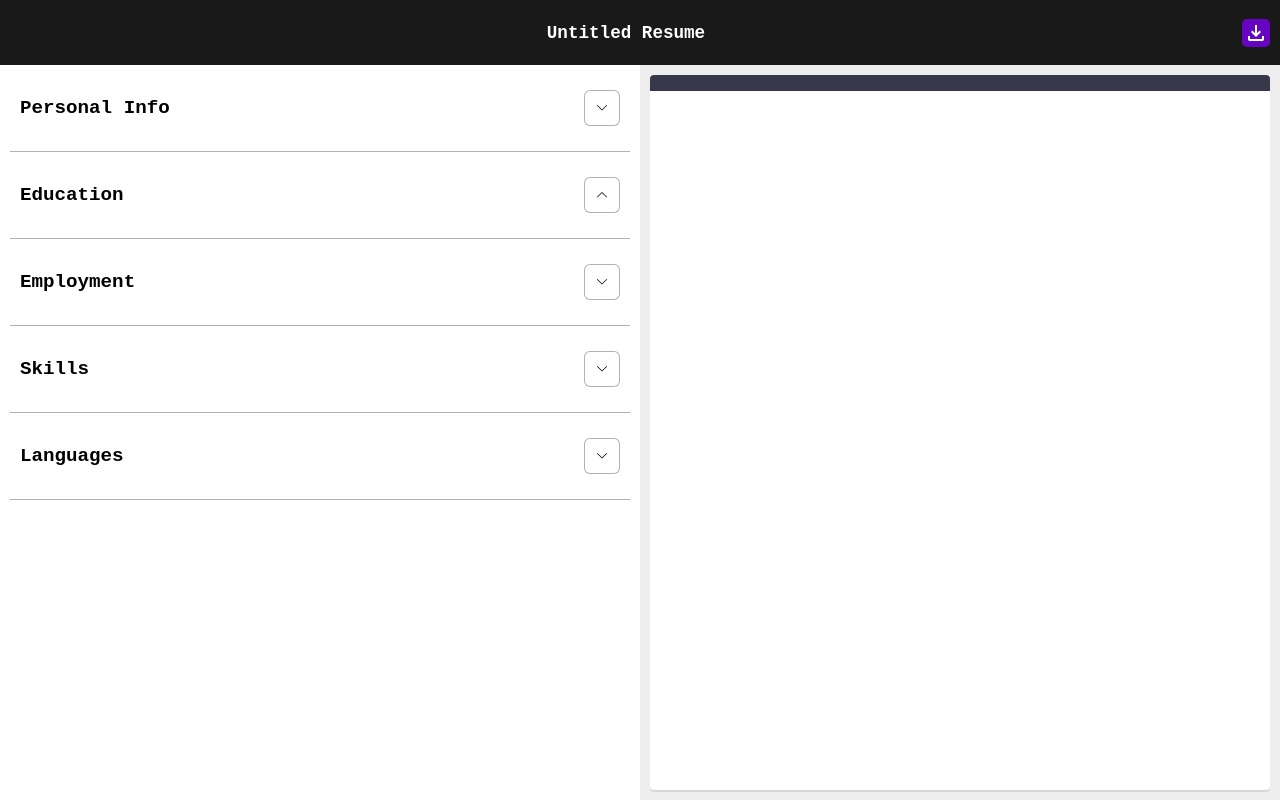
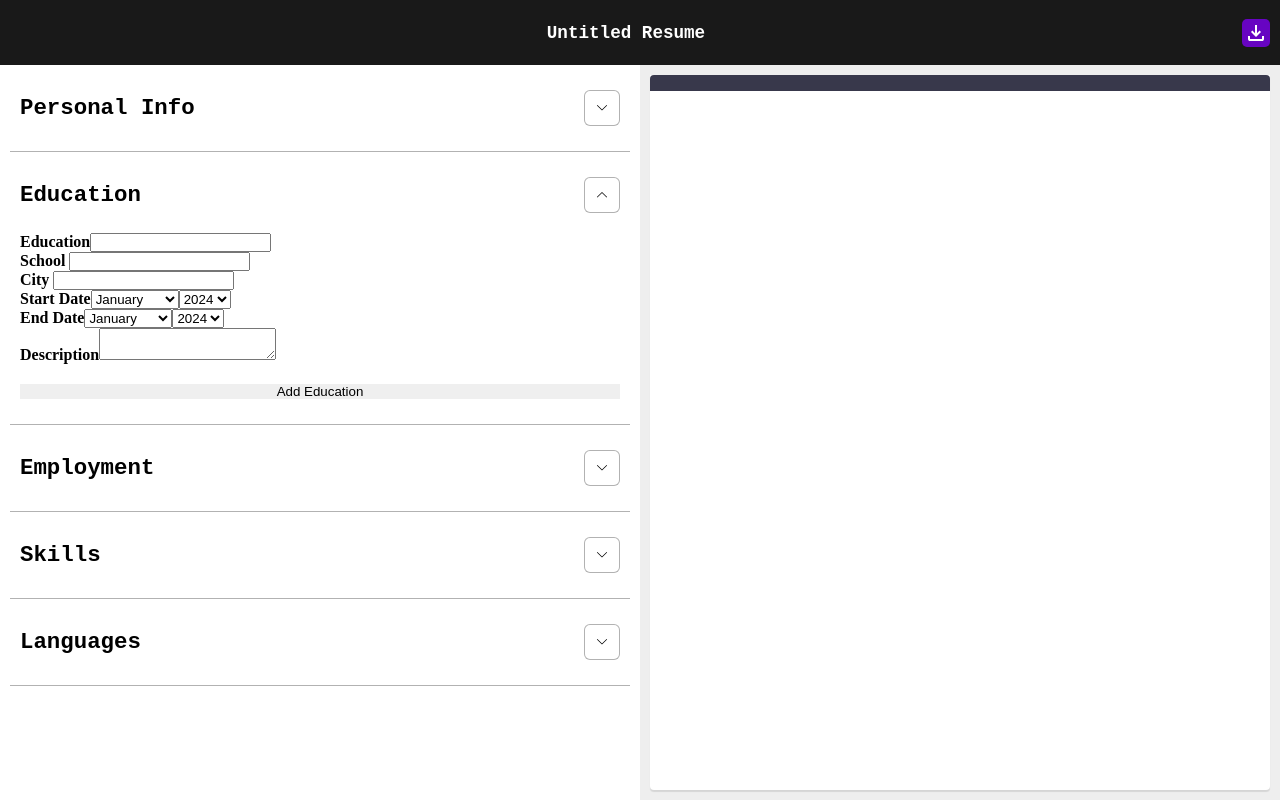
Before and after one commit to LukBlan/cv-application, a React (Vite) app: page / in a window 1280 px wide. Both pictures are taken after a click on the button 602 px from the left and 195 px from the top of the page. Built offline with nearby package versions, Linux system fonts and the light colour scheme.

Commit message:
Add education tab section

```diff
--- a/src/components/App.jsx
+++ b/src/components/App.jsx
@@ -7,8 +7,9 @@ import { ImageButton } from './ImageButton';
 function App() {
   const [hiddenButton, setHidden] = useState(false);
   const [personInfo, setPersonInfo] = useState({ name: '', surname: '', email: '' });
+  const [education, setEducation] = useState([]);
   const buttonClass = `show-preview-button ${hiddenButton ? 'hide' : ''}`;
-  const cvSections = ['Education', 'Employment', 'Skills', 'Languages'];
+  const cvSections = ['Employment', 'Skills', 'Languages'];
 
   const toggleHide = () => setHidden(!hiddenButton);
   const changeName = (event) => setPersonInfo({ ...personInfo, name: event.target.value });
@@ -17,6 +18,7 @@ function App() {
 
   const personObject = {
     personInfo,
+    education,
     changeName,
     changeSurname,
     changeEmail,
--- /dev/null
+++ b/src/components/EducationForm.jsx
@@ -0,0 +1,58 @@
+function EducationForm() {
+  const yearsAmount = 100;
+  const months = [
+    'January', 'February', 'March',
+    'April', 'May', 'June', 'July', 'August', 'September',
+    'October', 'November', 'December',
+  ];
+  const currentYear = new Date().getFullYear();
+  const firstYear = currentYear - yearsAmount;
+  const yearsArray = new Array(yearsAmount).fill(1).map((value, index) => firstYear + index + 1).reverse();
+
+  return (
+    <form>
+      <div>
+        <label>Education</label>
+        <input />
+      </div>
+
+      <div>
+        <label> School </label>
+        <input />
+      </div>
+
+      <div>
+        <label> City </label>
+        <input />
+      </div>
+
+      <div>
+        <label>Start Date</label>
+        <select>
+          {months.map((month) => <option value={month}>{month}</option>)}
+        </select>
+        <select>
+          {yearsArray.map((year) => <option value={year}>{year}</option>)}
+        </select>
+      </div>
+
+      <div>
+        <label>End Date</label>
+        <select>
+          {months.map((month) => <option value={month}>{month}</option>)}
+        </select>
+        <select>
+          {yearsArray.map((year) => <option value={year}>{year}</option>)}
+        </select>
+      </div>
+
+      <div>
+        <label>Description</label>
+        <textarea />
+      </div>
+
+    </form>
+  );
+}
+
+export { EducationForm };
--- /dev/null
+++ b/src/components/EducationTab.jsx
@@ -0,0 +1,21 @@
+import { EducationForm } from './EducationForm.jsx';
+
+function EducationTab({ personObject }) {
+  const { education } = personObject;
+  const emptyEducation = education.length === 0;
+
+  if (emptyEducation) {
+    return (
+      <>
+        <EducationForm />
+        <button>Add Education</button>
+      </>
+    );
+  }
+
+  return (
+    <h1>Test</h1>
+  );
+}
+
+export { EducationTab };
--- a/src/components/TabSection.jsx
+++ b/src/components/TabSection.jsx
@@ -1,11 +1,15 @@
 import { CvTab } from './CvTab';
 import { PersonalInfoTab } from './PersonalInfoTab';
+import { EducationTab } from './EducationTab.jsx';
 
 function TabSection({ cvSections, personObject }) {
   return (
     <ul className="tab-section">
       <CvTab name="Personal Info">
         <PersonalInfoTab personObject={personObject} />
+      </CvTab>
+      <CvTab name="Education">
+        <EducationTab personObject={personObject} />
       </CvTab>
 
       {cvSections.map((section) => <CvTab key={section} name={section} />)}
--- a/src/styles.css
+++ b/src/styles.css
@@ -57,7 +57,7 @@ main {
   overflow: hidden;
   white-space: nowrap;
   text-overflow: ellipsis;
-  font-size: 1.2rem;
+  font-size: 1.4rem;
   font-family: monospace, sans-serif;
 }
 
```
